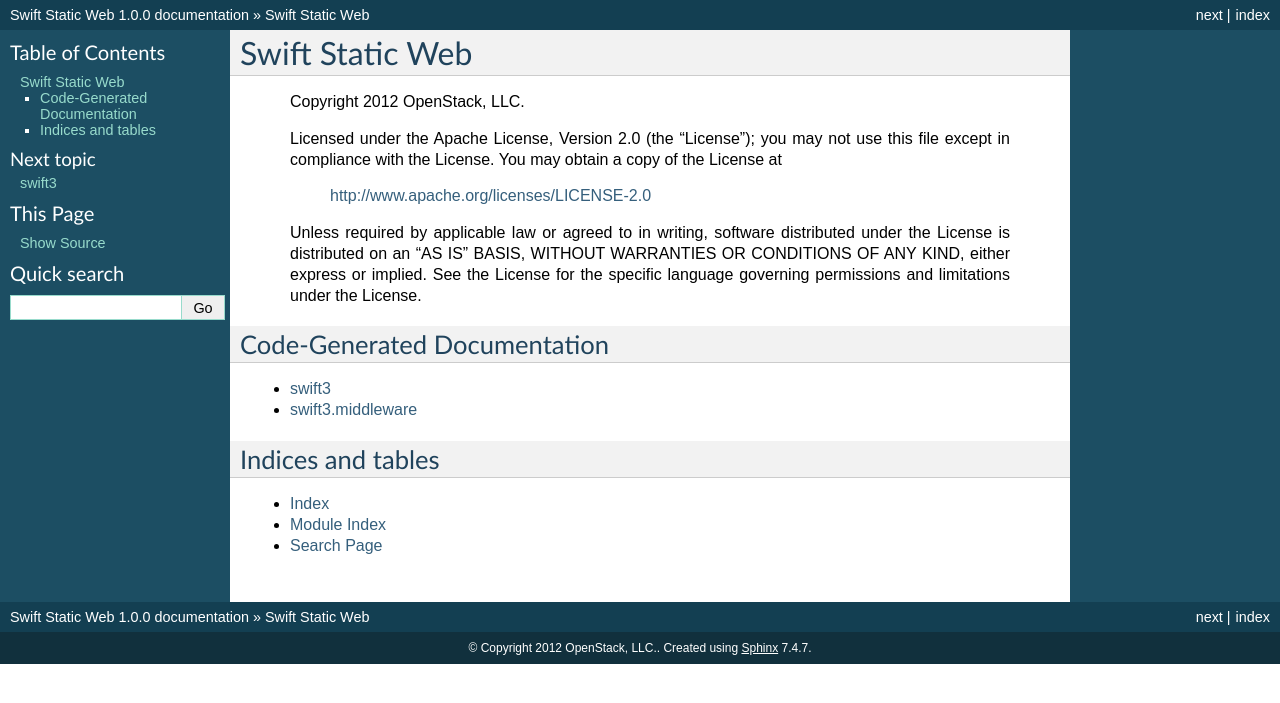
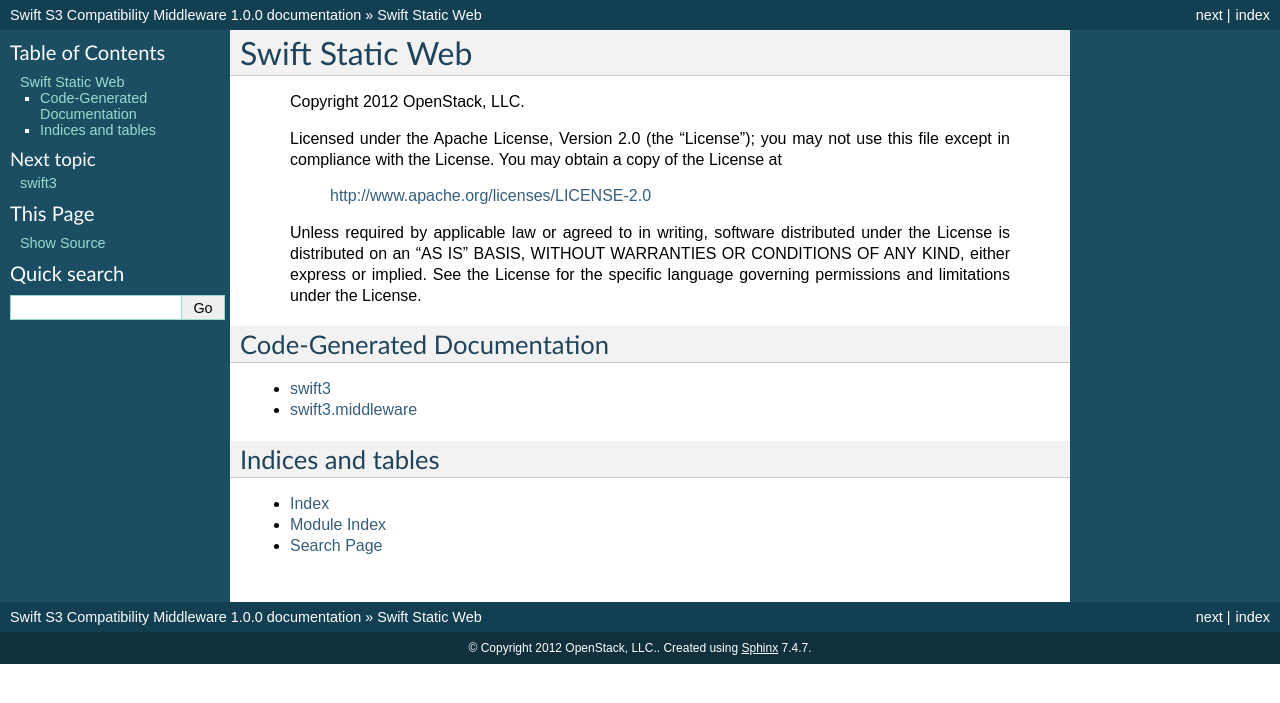
Before and after one commit to openstack-archive/swift3, a Sphinx documentation site: the page built from doc/source/index.rst, in a window 1280 px wide. Shown: the top 703 px of the page. Built offline with Sphinx 7.4.7, drawn with Linux system fonts in a browser that asks for light colours.

Commit message:
Update doc/source/conf.py
fixing the name typo

```diff
--- a/doc/source/conf.py
+++ b/doc/source/conf.py
@@ -39,7 +39,7 @@ source_suffix = '.rst'
 master_doc = 'index'
 
 # General information about the project.
-project = u'Swift Static Web'
+project = u'Swift S3 Compatibility Middleware'
 copyright = u'2012 OpenStack, LLC.'
 
 # The version info for the project you're documenting, acts as replacement for
```
